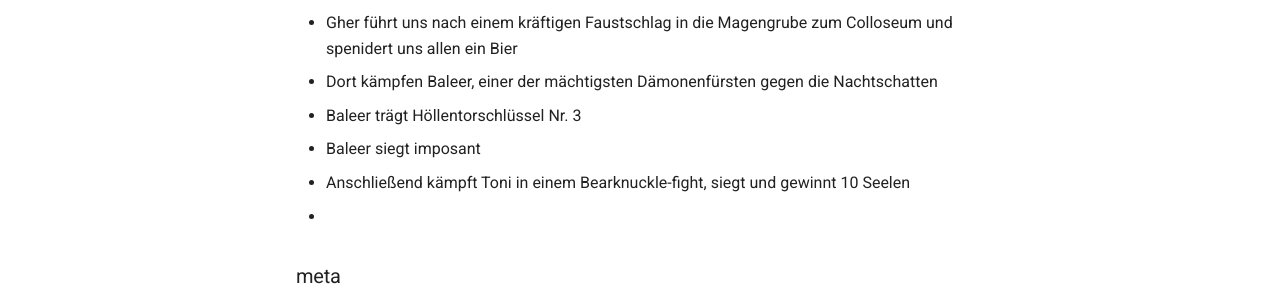
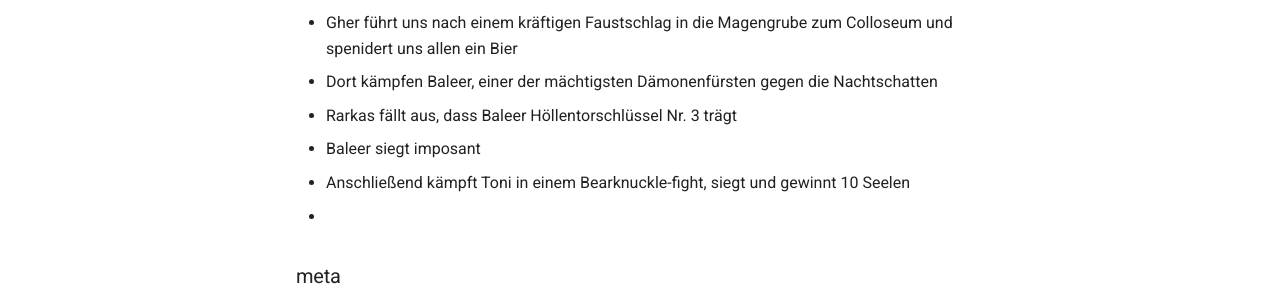
Before and after one commit to mkdocs-pnp/avalon, an MkDocs documentation site: the page built from docs/chapter/chapter7.md, in a window 1280 px wide and 1012 px high. Shown: the part 401-699 px from the top of the window. Built offline with MkDocs 1.6.1 and Material for MkDocs 9.7.7, drawn with Linux system fonts in a browser that asks for light colours.

Commit message:
Update chapter7.md

```diff
--- a/docs/chapter/chapter7.md
+++ b/docs/chapter/chapter7.md
@@ -10,7 +10,7 @@
 + Rarkas bekommt informationen von "gher" zum anforderungskampf
 + Gher führt uns nach einem kräftigen Faustschlag in die Magengrube zum Colloseum und spenidert uns allen ein Bier
 + Dort kämpfen Baleer, einer der mächtigsten Dämonenfürsten gegen die Nachtschatten
-+ Baleer trägt Höllentorschlüssel Nr. 3
++ Rarkas fällt aus, dass Baleer Höllentorschlüssel Nr. 3 trägt
 + Baleer siegt imposant
 + Anschließend kämpft Toni in einem Bearknuckle-fight, siegt und gewinnt 10 Seelen
 +
```
